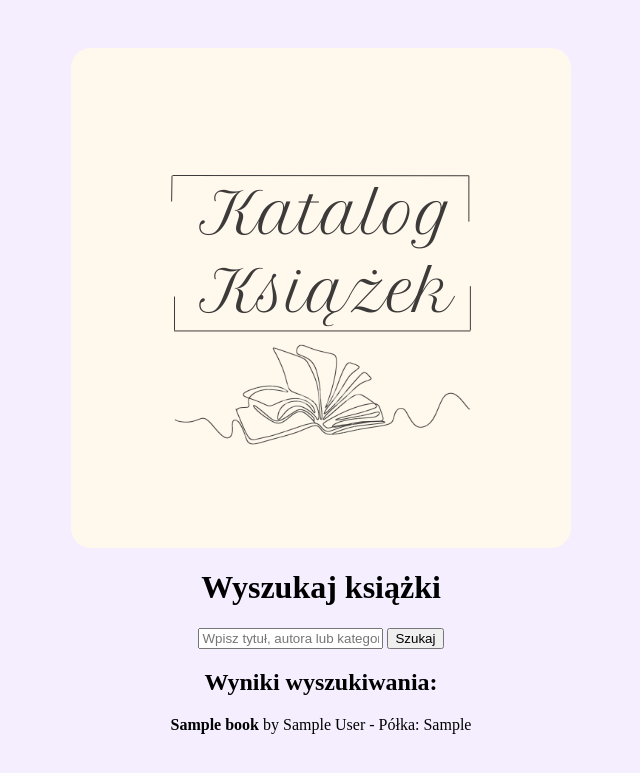
After one commit to MariolaBednarska/projektCodersLab, a Django app: template katalogKsiazek/templates/search_books.html in a window 1280 px wide. The commit adds this page. Shown: the top 773 px of the page, without its empty margins (319-959 px from the left). Run offline with Django 5.2, Linux system fonts and the light colour scheme; the template is opened without the code that fills it: most values are stand-ins (such as "Sample title", 1, 10 or a date in 2020).

Commit message:
Dodanie widoku wyszukiwania książek
Dodanie Możliwości wyszukiwania książek po tytule, autorze

```diff
--- a/katalogKsiazek/models.py
+++ b/katalogKsiazek/models.py
@@ -32,7 +32,7 @@ class Book(models.Model):
     title = models.CharField(max_length=128)
     author = models.CharField(max_length=128)
     publication_year = models.IntegerField(null=True, blank=True)
-    bookshelf = models.CharField(max_length=100)
+    bookshelf = models.IntegerField(choices=BOOKSHELF, default=1)
     rate = models.IntegerField(default=0)
 
     @property
--- a/katalogKsiazek/templates/add_book.html
+++ b/katalogKsiazek/templates/add_book.html
@@ -3,7 +3,7 @@
 {% block content %}
     <form action="" method="post">
         {% csrf_token %}
-        {{ form }}
-        <input type="submit" value="send">
-    </form>
+        {{ form.as_p }}
+        <button type="submit">Dodaj książkę</button>
+        </form>
 {% endblock %}
--- a/katalogKsiazek/templates/bookshelf.html
+++ b/katalogKsiazek/templates/bookshelf.html
@@ -10,5 +10,8 @@
 </ul>
 
     <!-- Przycisku do formularza dodawania książki -->
-<a href="{% url 'add_book' %}" class="btn">Dodaj nową książkę 📖</a>
+<a href="{% url 'add_book' %}" class="btn">Dodaj nową książkę</a>
+
+    <!-- Przycisku do wyszukiwania książki -->
+<a href="{% url 'search_books' %}" class="btn">Wyszukaj książkę</a>
 {% endblock %}
--- /dev/null
+++ b/katalogKsiazek/templates/search_books.html
@@ -0,0 +1,23 @@
+{% extends "base.html" %}
+
+{% block content %}
+<h1>Wyszukaj książki</h1>
+<form method="get" action="{% url 'search_books' %}">
+    <input type="text" name="query" placeholder="Wpisz tytuł, autora lub kategorię" value="{{ query }}">
+    <button type="submit">Szukaj</button>
+</form>
+
+{% if books %}
+    <h2>Wyniki wyszukiwania:</h2>
+    <ul>
+        {% for book in books %}
+            <li>
+                <strong>{{ book.title }}</strong> by {{ book.author }}
+                - Półka: {{ book.get_bookshelf_display }}
+            </li>
+        {% endfor %}
+    </ul>
+{% else %}
+    <p>Brak wyników dla podanego zapytania.</p>
+{% endif %}
+{% endblock %}
--- a/projektCodersLab/urls.py
+++ b/projektCodersLab/urls.py
@@ -15,7 +15,7 @@ Including another URLconf
     2. Add a URL to urlpatterns:  path('blog/', include('blog.urls'))
 """
 from django.contrib import admin
-from katalogKsiazek.views import ShelfBooksView, BookshelfView
+from katalogKsiazek.views import ShelfBooksView, BookshelfView, SearchBooksView
 from django.urls import path
 from katalogKsiazek.views import (BookDetailView,
                                   AddBookView,
@@ -24,7 +24,7 @@ from katalogKsiazek.views import (BookDetailView,
                                   AddBookStatusView,
                                   EditBookRatingView,
                                   EditBookStatusView,
-                                  EditBookCategoryView
+                                  EditBookCategoryView,
                                   )
 
 urlpatterns = [
@@ -39,4 +39,6 @@ urlpatterns = [
     path('book/<int:book_id>/status/edit/', EditBookStatusView.as_view(), name='edit_book_status'),
     path('book/<int:book_id>/rating/edit/', EditBookRatingView.as_view(), name='edit_book_rating'),
     path('book/<int:book_id>/category/edit/', EditBookCategoryView.as_view(), name='edit_book_category'),
+    path('search/', SearchBooksView.as_view(), name='search_books'),
+
 ]
```
Also changed, not shown: katalogKsiazek/views.py (+14 -1 lines), db.sqlite3, katalogKsiazek/forms.py (line endings or trailing spaces), katalogKsiazek/migrations/0005_alter_book_bookshelf.py (added).
